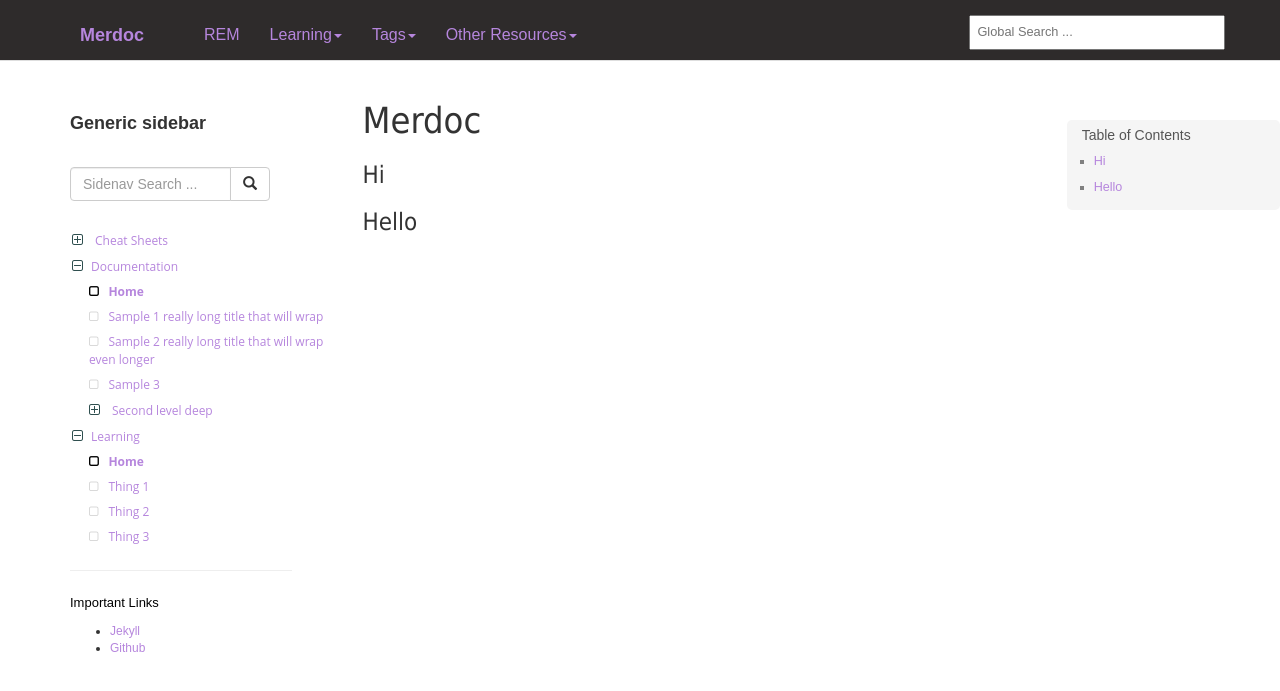
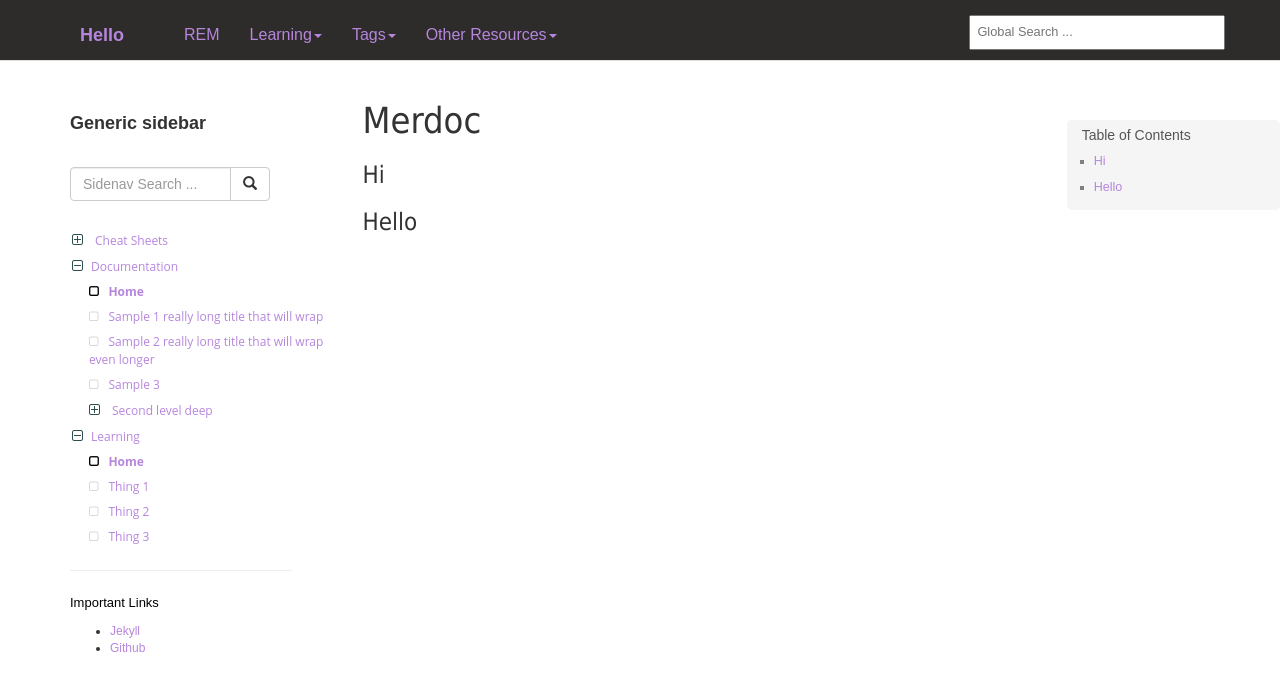
Before and after one commit to remharbi/remdock, a Jekyll site: the page built from _docs/index.md, in a window 1280 px wide. Shown: the top 691 px of the page. Built offline with Jekyll 4.4.1, drawn with Linux system fonts in a browser that asks for light colours.

Commit message:
second commit

```diff
--- a/_config.yml
+++ b/_config.yml
@@ -91,7 +91,7 @@ gems:
 
 
 uistring:
-    title: Merdoc # Displays as site title on top nav bar and on site metadata
+    title: Hello # Displays as site title on top nav bar and on site metadata
     description: Documentation theme for Reem  # Displays as site description meta
     search_placeholder_global: Global Search ...
     search_placeholder_product: Sidenav Search ...
```
